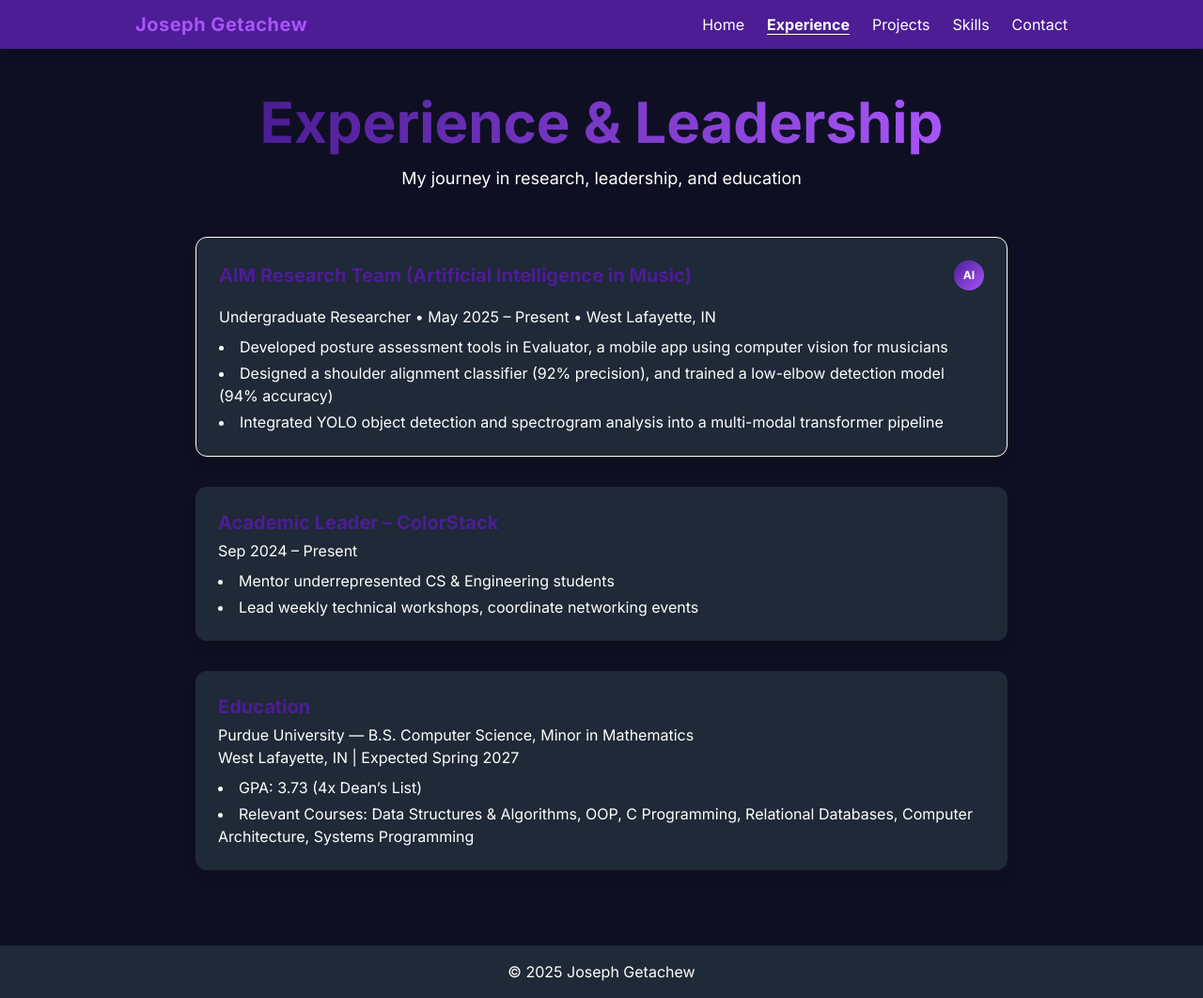
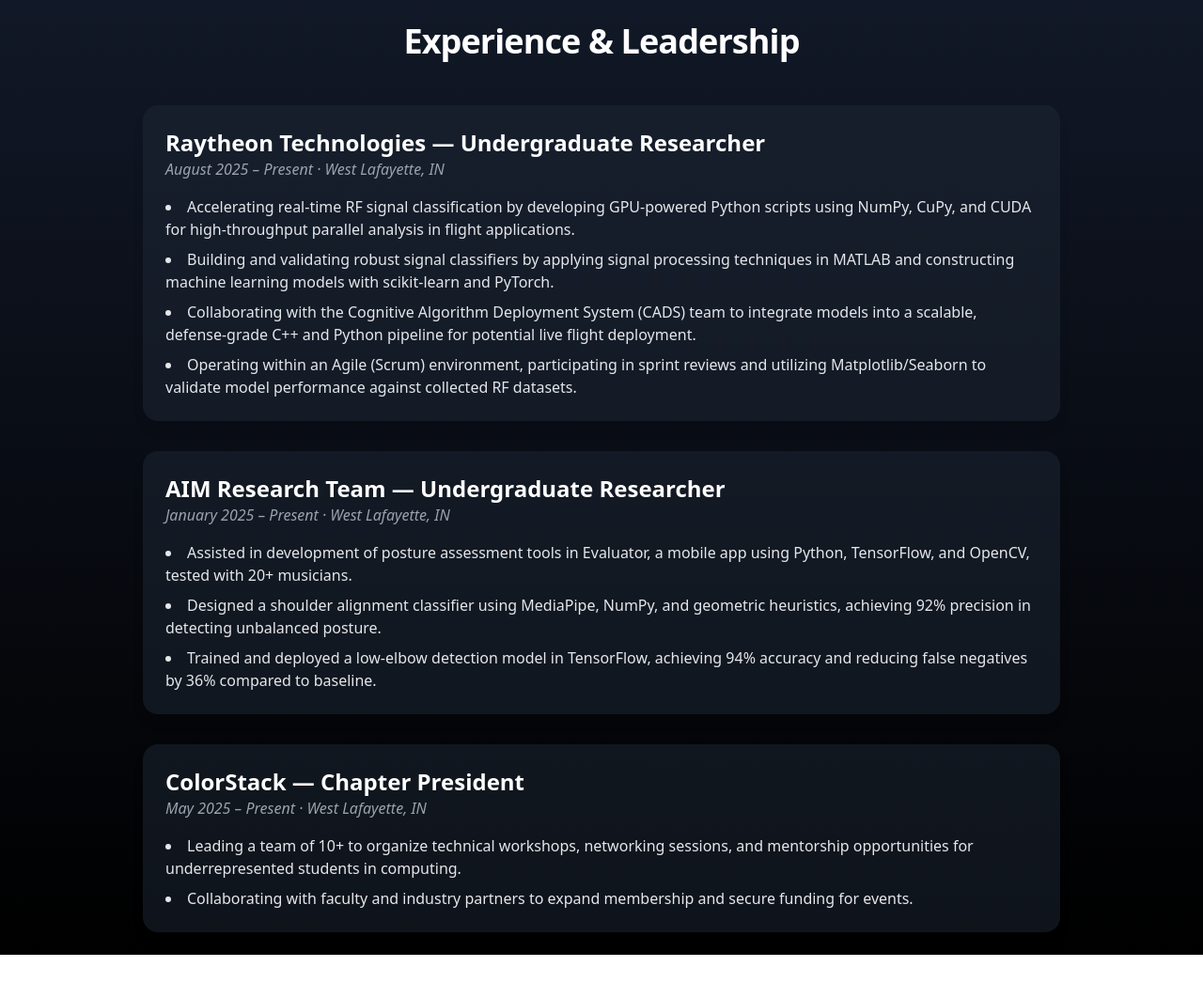
Before and after one commit to getachewjoseph/portfolio, a plain HTML site: page experience.html in a window 1280 px wide. Shown: the whole page at 94% size. After the commit the page ends 1016 px from the top, so only its background shows below. Drawn offline with nearby package versions, Linux system fonts and the light colour scheme.

Commit message:
updated experiences

```diff
--- a/experience.html
+++ b/experience.html
@@ -2,97 +2,55 @@
 <html lang="en">
 <head>
   <meta charset="UTF-8">
-  <meta name="viewport" content="width=device-width,initial-scale=1.0">
-  <title>Experience | Joseph Getachew</title>
-  <meta name="description" content="Experience and leadership of Joseph Getachew, Computer Science student at Purdue.">
-  <link rel="icon" href="/favicon.ico">
+  <meta name="viewport" content="width=device-width, initial-scale=1.0">
+  <title>Experience</title>
   <script src="https://cdn.tailwindcss.com"></script>
-  <script>
-    tailwind.config = {
-      theme: {
-        extend: {
-          fontFamily: {
-            inter: ['Inter', 'sans-serif'],
-          },
-          colors: {
-            primary: '#4c1d95',
-            accent: '#a855f7',
-            dark: '#0f0f23',
-            gray: '#1f2937',
-          },
-        },
-      },
-    }
-  </script>
-  <link href="https://fonts.googleapis.com/css2?family=Inter:wght@400;700&display=swap" rel="stylesheet">
+  <script src="https://unpkg.com/scrollreveal"></script>
 </head>
-<body class="bg-dark text-white font-inter min-h-screen flex flex-col">
-  <!-- Navigation -->
-  <nav class="bg-primary text-white shadow-lg sticky top-0 z-50 animate-fade-in-down">
-    <div class="max-w-5xl mx-auto flex items-center justify-between px-4 py-3">
-      <a href="index.html" class="text-accent font-bold text-xl tracking-wide">Joseph Getachew</a>
-      <ul class="flex space-x-6 text-base font-medium">
-        <li><a href="index.html" class="hover:text-accent transition">Home</a></li>
-        <li><a href="experience.html" class="hover:text-accent transition font-bold underline underline-offset-4">Experience</a></li>
-        <li><a href="projects.html" class="hover:text-accent transition">Projects</a></li>
-        <li><a href="skills.html" class="hover:text-accent transition">Skills</a></li>
-        <li><a href="contact.html" class="hover:text-accent transition">Contact</a></li>
+<body class="bg-gradient-to-b from-gray-900 to-black text-white min-h-screen">
+  <!-- Header -->
+  <header class="p-6 text-center">
+    <h1 class="text-4xl font-bold tracking-tight">Experience & Leadership</h1>
+  </header>
+
+  <!-- Experience Section -->
+  <section class="max-w-5xl mx-auto p-6 space-y-8">
+    <!-- Raytheon Technologies -->
+    <div class="p-6 bg-gray-800/50 rounded-2xl shadow-lg hover:shadow-xl transition duration-300">
+      <h2 class="text-2xl font-semibold">Raytheon Technologies — Undergraduate Researcher</h2>
+      <p class="text-gray-400 italic">August 2025 – Present · West Lafayette, IN</p>
+      <ul class="list-disc list-inside mt-4 space-y-2 text-gray-200">
+        <li>Accelerating real-time RF signal classification by developing GPU-powered Python scripts using NumPy, CuPy, and CUDA for high-throughput parallel analysis in flight applications.</li>
+        <li>Building and validating robust signal classifiers by applying signal processing techniques in MATLAB and constructing machine learning models with scikit-learn and PyTorch.</li>
+        <li>Collaborating with the Cognitive Algorithm Deployment System (CADS) team to integrate models into a scalable, defense-grade C++ and Python pipeline for potential live flight deployment.</li>
+        <li>Operating within an Agile (Scrum) environment, participating in sprint reviews and utilizing Matplotlib/Seaborn to validate model performance against collected RF datasets.</li>
       </ul>
     </div>
-  </nav>
-  <main class="flex-1 max-w-4xl mx-auto px-4 py-12">
-    <div class="text-center mb-12">
-      <h1 class="text-4xl md:text-6xl font-bold mb-4 animate-fade-in-up">
-        <span class="bg-gradient-to-r from-primary to-accent bg-clip-text text-transparent">Experience & Leadership</span>
-      </h1>
-      <p class="text-gray-400 text-lg max-w-2xl mx-auto animate-fade-in-up delay-200">
-        My journey in research, leadership, and education
-      </p>
+
+    <!-- AIM Research Team -->
+    <div class="p-6 bg-gray-800/50 rounded-2xl shadow-lg hover:shadow-xl transition duration-300">
+      <h2 class="text-2xl font-semibold">AIM Research Team — Undergraduate Researcher</h2>
+      <p class="text-gray-400 italic">January 2025 – Present · West Lafayette, IN</p>
+      <ul class="list-disc list-inside mt-4 space-y-2 text-gray-200">
+        <li>Assisted in development of posture assessment tools in Evaluator, a mobile app using Python, TensorFlow, and OpenCV, tested with 20+ musicians.</li>
+        <li>Designed a shoulder alignment classifier using MediaPipe, NumPy, and geometric heuristics, achieving 92% precision in detecting unbalanced posture.</li>
+        <li>Trained and deployed a low-elbow detection model in TensorFlow, achieving 94% accuracy and reducing false negatives by 36% compared to baseline.</li>
+      </ul>
     </div>
-    <div class="space-y-8">
-      <!-- AIM Research Team -->
-      <div class="bg-gray rounded-xl shadow-lg p-6 animate-fade-in-up hover:scale-[1.02] transition-all duration-300 border border-gray-700 hover:border-accent/50">
-        <div class="flex items-center justify-between mb-4">
-          <h2 class="text-xl font-semibold text-primary">AIM Research Team (Artificial Intelligence in Music)</h2>
-          <div class="w-8 h-8 bg-gradient-to-br from-primary to-accent rounded-full flex items-center justify-center">
-            <span class="text-xs font-bold text-white">AI</span>
-          </div>
-        </div>
-        <div class="text-gray-400 mb-2">Undergraduate Researcher &bull; May 2025 – Present &bull; West Lafayette, IN</div>
-        <ul class="list-disc list-inside text-gray-300 space-y-1">
-          <li>Developed posture assessment tools in Evaluator, a mobile app using computer vision for musicians</li>
-          <li>Designed a shoulder alignment classifier (92% precision), and trained a low-elbow detection model (94% accuracy)</li>
-          <li>Integrated YOLO object detection and spectrogram analysis into a multi-modal transformer pipeline</li>
-        </ul>
-      </div>
-      <!-- ColorStack Leadership -->
-      <div class="bg-gray rounded-xl shadow-lg p-6 animate-fade-in-up hover:scale-[1.02] transition-transform duration-300 delay-200">
-        <h2 class="text-xl font-semibold text-primary mb-1">Academic Leader – ColorStack</h2>
-        <div class="text-gray-400 mb-2">Sep 2024 – Present</div>
-        <ul class="list-disc list-inside text-gray-300 space-y-1">
-          <li>Mentor underrepresented CS & Engineering students</li>
-          <li>Lead weekly technical workshops, coordinate networking events</li>
-        </ul>
-      </div>
-      <!-- Education -->
-      <div class="bg-gray rounded-xl shadow-lg p-6 animate-fade-in-up hover:scale-[1.02] transition-transform duration-300 delay-400">
-        <h2 class="text-xl font-semibold text-primary mb-1">Education</h2>
-        <div class="text-gray-400 mb-2">Purdue University — B.S. Computer Science, Minor in Mathematics<br>West Lafayette, IN | Expected Spring 2027</div>
-        <ul class="list-disc list-inside text-gray-300 space-y-1">
-          <li>GPA: 3.73 (4x Dean’s List)</li>
-          <li>Relevant Courses: Data Structures & Algorithms, OOP, C Programming, Relational Databases, Computer Architecture, Systems Programming</li>
-        </ul>
-      </div>
+
+    <!-- Leadership Section -->
+    <div class="p-6 bg-gray-800/50 rounded-2xl shadow-lg hover:shadow-xl transition duration-300">
+      <h2 class="text-2xl font-semibold">ColorStack — Chapter President</h2>
+      <p class="text-gray-400 italic">May 2025 – Present · West Lafayette, IN</p>
+      <ul class="list-disc list-inside mt-4 space-y-2 text-gray-200">
+        <li>Leading a team of 10+ to organize technical workshops, networking sessions, and mentorship opportunities for underrepresented students in computing.</li>
+        <li>Collaborating with faculty and industry partners to expand membership and secure funding for events.</li>
+      </ul>
     </div>
-  </main>
-  <footer class="bg-gray text-white text-center py-4 mt-8 animate-fade-in-up">
-    &copy; 2025 Joseph Getachew
-  </footer>
-  <style>
-    .animate-fade-in-up { animation: fadeInUp 1.1s cubic-bezier(.39,.575,.565,1.000) both; }
-    .animate-fade-in-down { animation: fadeInDown 1.1s cubic-bezier(.39,.575,.565,1.000) both; }
-    @keyframes fadeInUp { from { opacity: 0; transform: translateY(30px); } to { opacity: 1; transform: none; } }
-    @keyframes fadeInDown { from { opacity: 0; transform: translateY(-30px); } to { opacity: 1; transform: none; } }
-  </style>
+  </section>
+
+  <script>
+    ScrollReveal().reveal('div', { delay: 200, distance: '50px', origin: 'bottom', interval: 200 });
+  </script>
 </body>
 </html>
```
